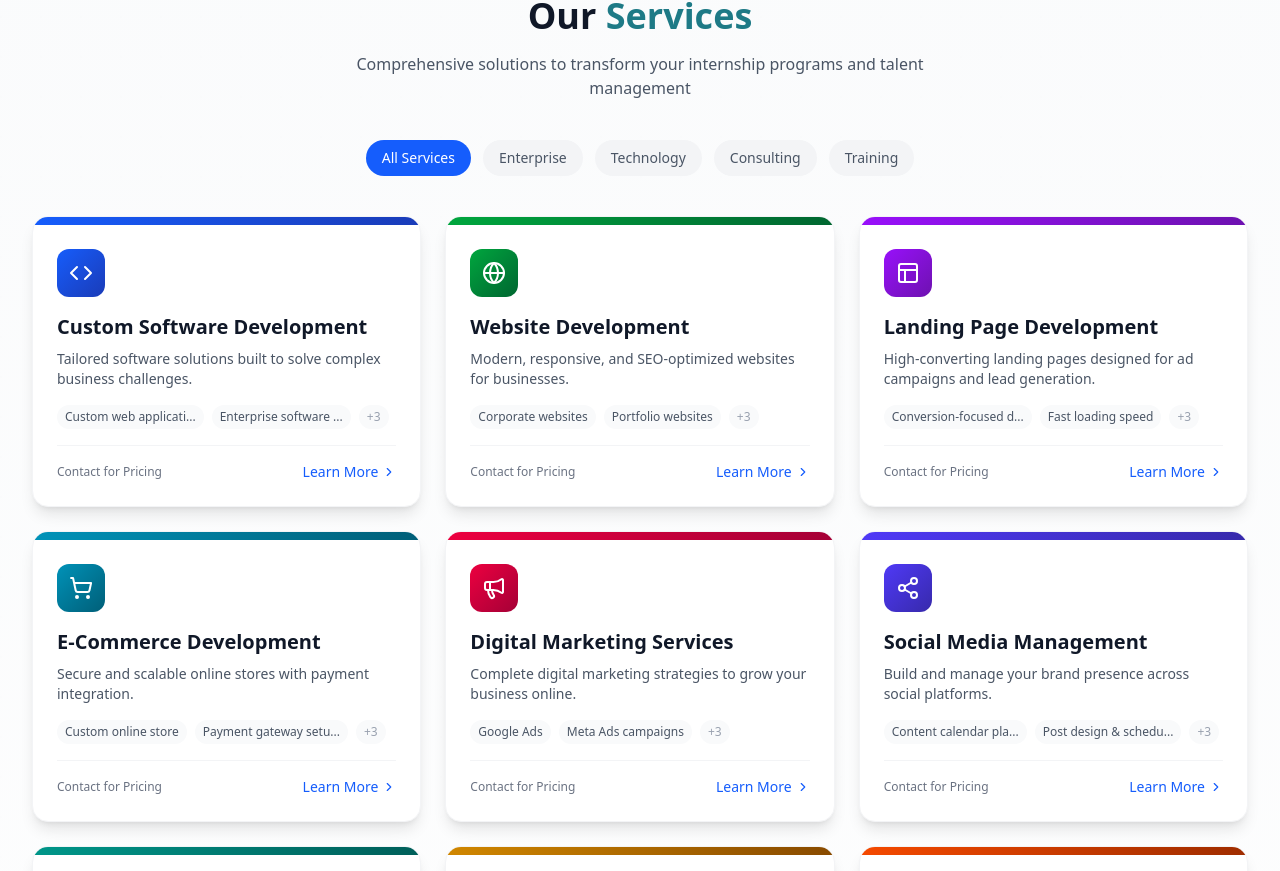
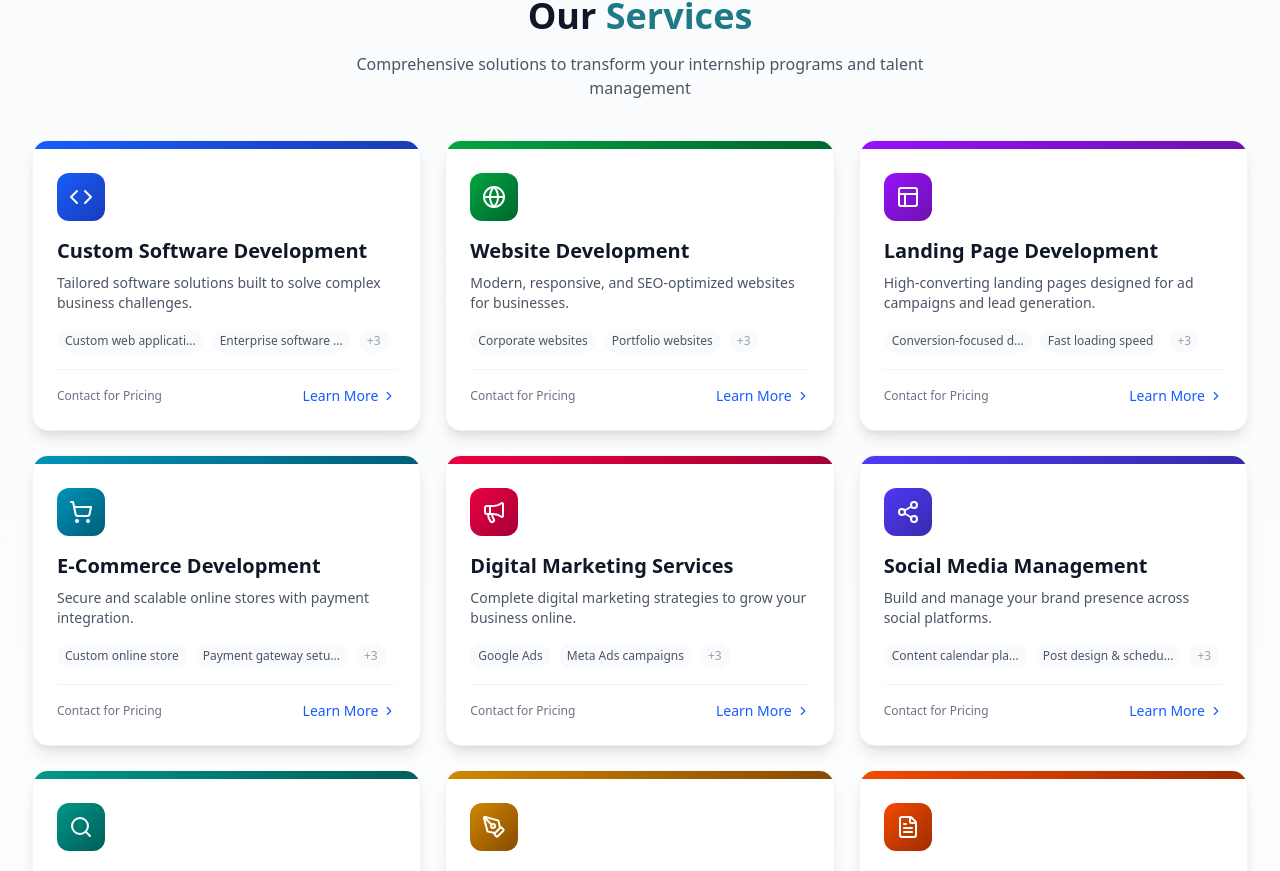
Before and after one commit to Athenura/Athenura.in, a React (Vite) app in the folder Frontend/: page /portfolio in a window 1280 px wide. Shown: the part 3871-4742 px from the top of the page. Built offline with nearby package versions, Linux system fonts and the light colour scheme.

Commit message:
remove filter from portfolio page

```diff
--- a/Frontend/src/Portfolio/Roadmap.jsx
+++ b/Frontend/src/Portfolio/Roadmap.jsx
@@ -1061,55 +1061,6 @@ const RoadmapSection = () => {
             </p>
           </div>
 
-          {/* Service Categories Filter */}
-          <div className="flex flex-wrap justify-center gap-3 mb-10">
-            <button
-              onClick={() => setActiveServiceCategory('all')}
-              className={`px-4 py-2 rounded-full text-sm font-medium transition-all ${activeServiceCategory === 'all'
-                ? 'bg-blue-600 text-white'
-                : 'bg-gray-100 text-gray-600 hover:bg-gray-200'
-                }`}
-            >
-              All Services
-            </button>
-            <button
-              onClick={() => setActiveServiceCategory('enterprise')}
-              className={`px-4 py-2 rounded-full text-sm font-medium transition-all ${activeServiceCategory === 'enterprise'
-                ? 'bg-blue-600 text-white'
-                : 'bg-gray-100 text-gray-600 hover:bg-gray-200'
-                }`}
-            >
-              Enterprise
-            </button>
-            <button
-              onClick={() => setActiveServiceCategory('technology')}
-              className={`px-4 py-2 rounded-full text-sm font-medium transition-all ${activeServiceCategory === 'technology'
-                ? 'bg-blue-600 text-white'
-                : 'bg-gray-100 text-gray-600 hover:bg-gray-200'
-                }`}
-            >
-              Technology
-            </button>
-            <button
-              onClick={() => setActiveServiceCategory('consulting')}
-              className={`px-4 py-2 rounded-full text-sm font-medium transition-all ${activeServiceCategory === 'consulting'
-                ? 'bg-blue-600 text-white'
-                : 'bg-gray-100 text-gray-600 hover:bg-gray-200'
-                }`}
-            >
-              Consulting
-            </button>
-            <button
-              onClick={() => setActiveServiceCategory('training')}
-              className={`px-4 py-2 rounded-full text-sm font-medium transition-all ${activeServiceCategory === 'training'
-                ? 'bg-blue-600 text-white'
-                : 'bg-gray-100 text-gray-600 hover:bg-gray-200'
-                }`}
-            >
-              Training
-            </button>
-          </div>
-
           {/* Services Grid */}
           <div className="grid md:grid-cols-2 lg:grid-cols-3 gap-6">
             <AnimatePresence mode="wait">
```
